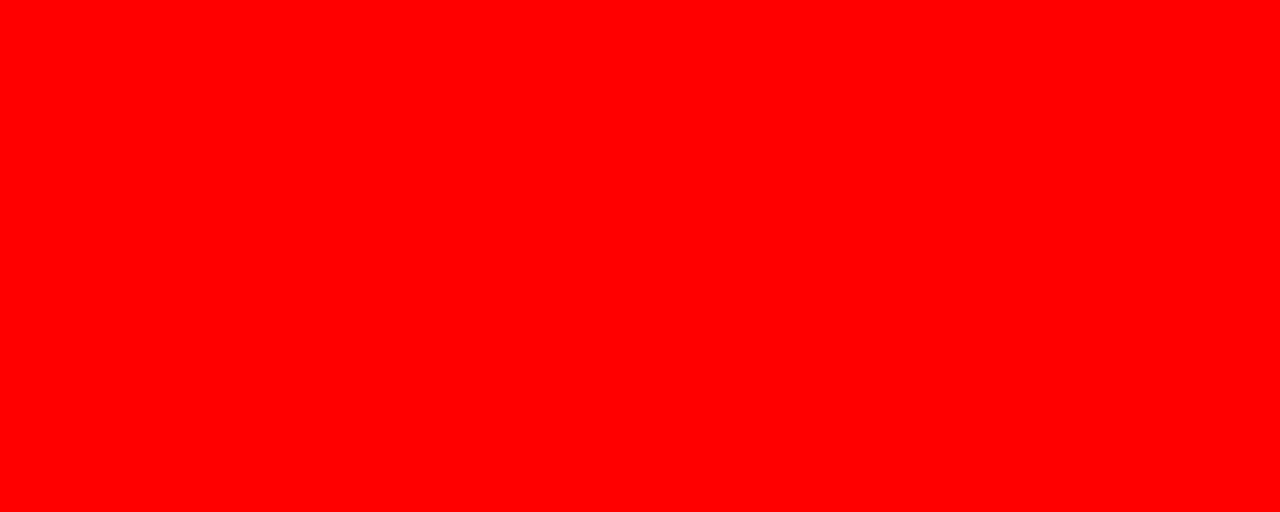
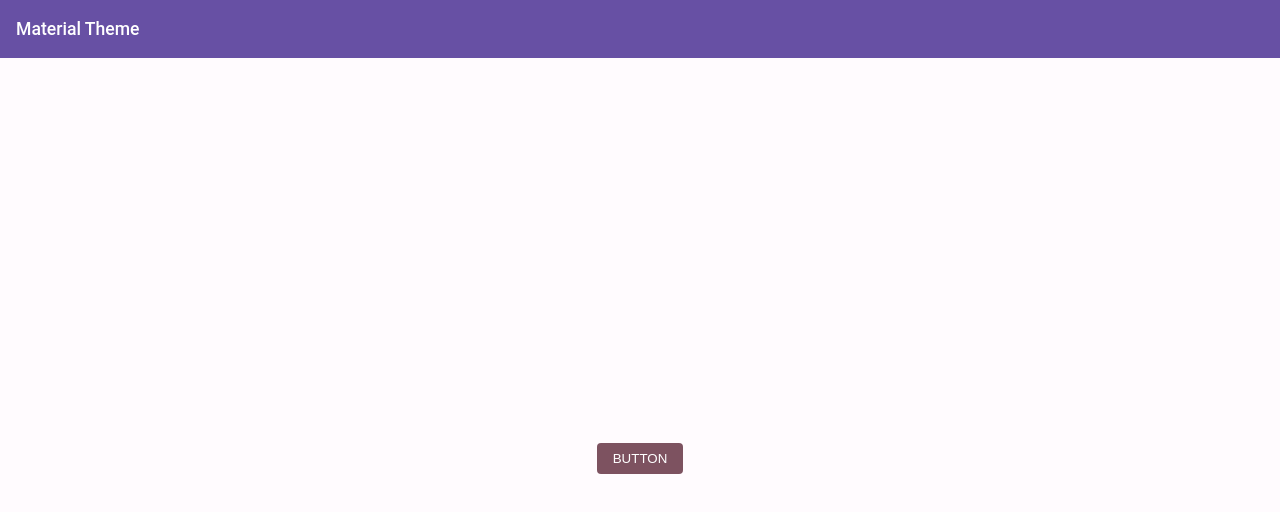
Before and after one commit to rodydavis/material-dynamic-tokens-example, a plain HTML site: page index.html in a window 1280 px wide. Drawn offline with Linux system fonts and the light colour scheme.

Commit message:
updating example

```diff
--- a/index.html
+++ b/index.html
@@ -5,16 +5,11 @@
     <meta http-equiv="X-UA-Compatible" content="IE=edge" />
     <meta name="viewport" content="width=device-width, initial-scale=1.0" />
     <title>Document</title>
-    <style>
-      :root {
-        --md-sys-color-primary: red;
-        --md-sys-color-on-primary: white;
-      }
-      body {
-        background-color: var(--md-sys-color-primary);
-        color: var(--md-sys-color-on-primary);
-      }
-    </style>
+    <link rel="stylesheet" href="theme.css" />
+    <link rel="stylesheet" href="styles.css" />
   </head>
-  <body></body>
+  <body>
+    <header><span class="title">Material Theme</span></header>
+    <main><button>Button</button></main>
+  </body>
 </html>
--- /dev/null
+++ b/styles.css
@@ -0,0 +1,40 @@
+body {
+  background-color: var(--md-sys-color-background);
+  color: var(--md-sys-color-on-background);
+  margin: 0;
+  padding: 0;
+  width: 100%;
+  height: 100vh;
+  font: normal 16px/1.5 "Roboto", "Helvetica", "Arial", sans-serif;
+}
+
+header {
+  background-color: var(--md-sys-color-primary);
+  color: var(--md-sys-color-on-primary);
+  padding: 1rem;
+  display: flex;
+  align-items: center;
+  justify-content: space-between;
+}
+header .title {
+  font-size: 1.1rem;
+  font-weight: 500;
+}
+
+button {
+  background-color: var(--md-sys-color-tertiary);
+  color: var(--md-sys-color-on-tertiary);
+  text-transform: uppercase;
+  font-weight: 500;
+  border: none;
+  border-radius: 0.25rem;
+  padding: 0.5rem 1rem;
+}
+
+main {
+  height: 100%;
+  display: flex;
+  flex-direction: column;
+  align-items: center;
+  justify-content: center;
+}
--- /dev/null
+++ b/theme.css
@@ -0,0 +1,27 @@
+:root {
+  --md-sys-color-primary: #6750a4;
+  --md-sys-color-primary-container: #eaddff;
+  --md-sys-color-on-primary: #ffffff;
+  --md-sys-color-on-primary-container: #21005d;
+  --md-sys-color-secondary: #625b71;
+  --md-sys-color-secondary-container: #e8def8;
+  --md-sys-color-on-secondary: #ffffff;
+  --md-sys-color-on-secondary-container: #1d192b;
+  --md-sys-color-tertiary: #7d5260;
+  --md-sys-color-tertiary-container: #ffd8e4;
+  --md-sys-color-on-tertiary: #ffffff;
+  --md-sys-color-on-tertiary-container: #31111d;
+  --md-sys-color-surface: #fffbfe;
+  --md-sys-color-surface-variant: #e7e0ec;
+  --md-sys-color-on-surface: #1c1b1f;
+  --md-sys-color-on-surface-variant: #49454f;
+  --md-sys-color-error: #b3261e;
+  --md-sys-color-error-container: #f9dedc;
+  --md-sys-color-on-error: #ffffff;
+  --md-sys-color-on-error-container: #410e0b;
+  --md-sys-color-on-background: #1c1b1f;
+  --md-sys-color-background: #fffbfe;
+  --md-sys-color-outline: #79747e;
+  --md-sys-color-inverse-on-surface: #f4eff4;
+  --md-sys-color-inverse-surface: #313033;
+}
```
